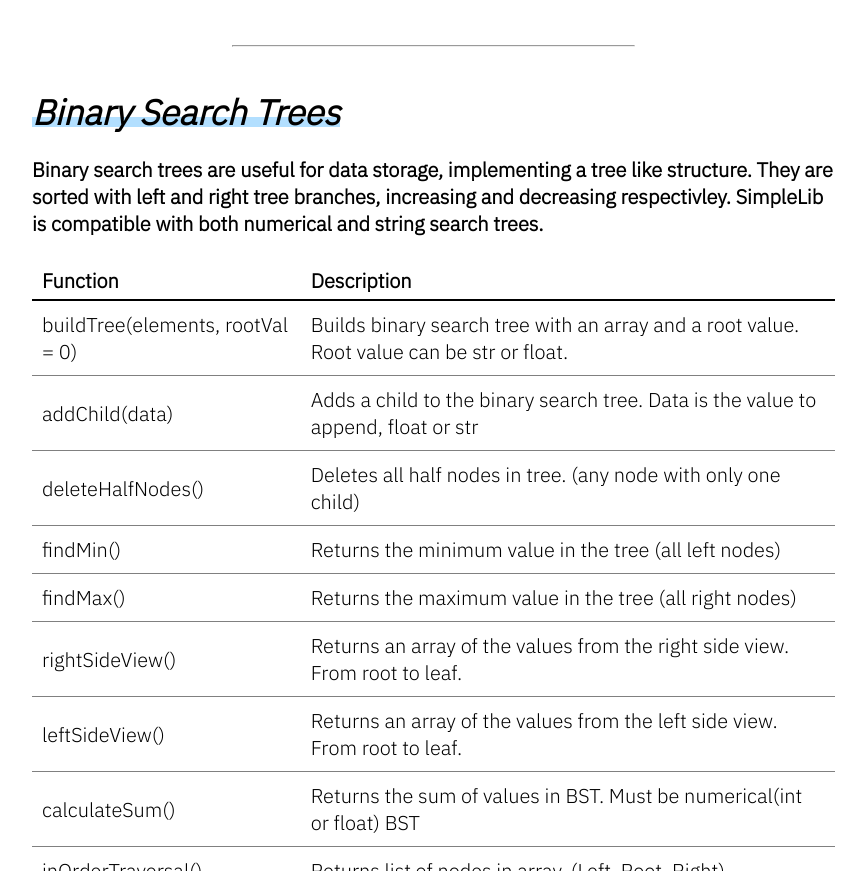
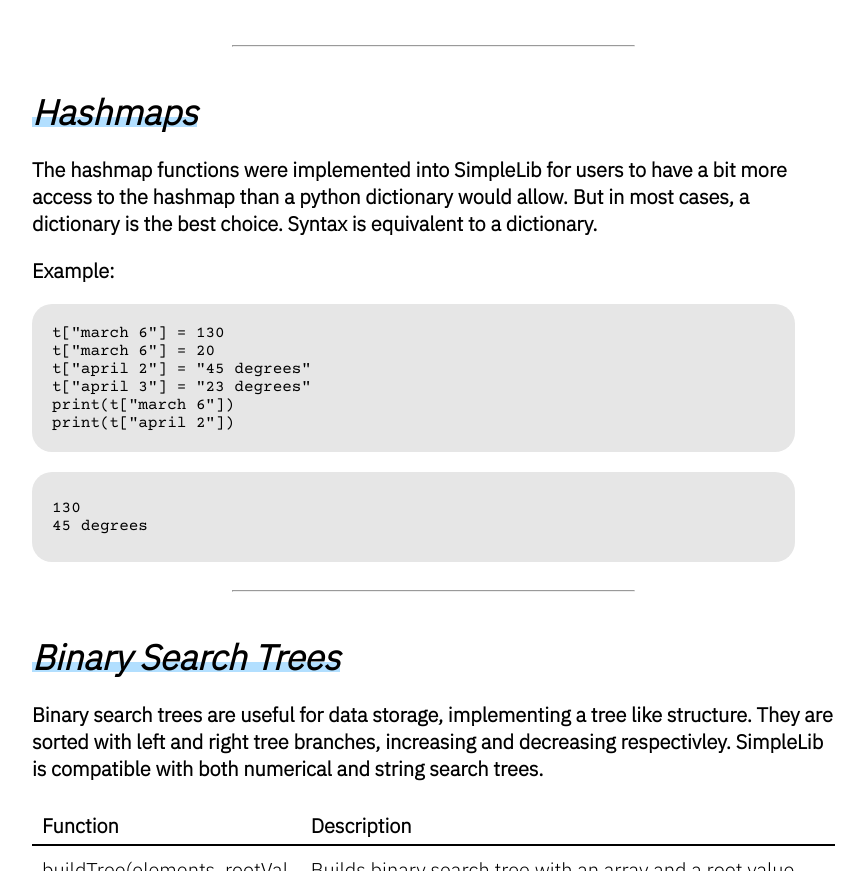
Before and after one commit to owenmoogk/simplelib, a plain HTML site: page index.html in a window 1280 px wide. Shown: the part 948-1819 px from the top of the page, without its empty margins (248-1114 px from the left). Drawn offline with nearby package versions, Linux system fonts and the light colour scheme.

Commit message:
added hashmaps

```diff
--- a/index.html
+++ b/index.html
@@ -14,6 +14,7 @@
             <a href="/index.html#about">About</a>
             <a href="/index.html#downloads">Downloads</a>
             <a href="/index.html#arrays">Arrays</a>
+            <a href="/index.html#hashmap">Hashmaps</a>
             <a href="/index.html#bst">Binary Search Trees</a>
             <a href="/index.html#linked-list">Linked Lists</a>
             <a href="/index.html#misc">Miscellaneous</a>
@@ -52,6 +53,29 @@
                 <a href="https://github.com/owenmoogk/simplelib/blob/main/todo.txt">todo.txt</a>
                 on the SimpleLib github page for more information.
             </p>
+
+            <br><hr>
+
+            <h2 id="hashmap">Hashmaps</h2>
+            <p>
+                The hashmap functions were implemented into SimpleLib for users to have a bit more access to the hashmap
+                than a python dictionary would allow. But in most cases, a dictionary is the best choice. Syntax is equivalent to a dictionary.
+            </p>
+            <p>Example:</p>
+            <code>
+                t["march 6"] = 130 <br>
+                t["march 6"] = 20 <br>
+                t["april 2"] = "45 degrees" <br>
+                t["april 3"] = "23 degrees" <br>
+                print(t["march 6"]) <br>
+                print(t["april 2"])
+            </code>
+            <br>
+            <code>
+                130 <br>
+                45 degrees
+            </code>
+
 
             <br><hr>
 
```
